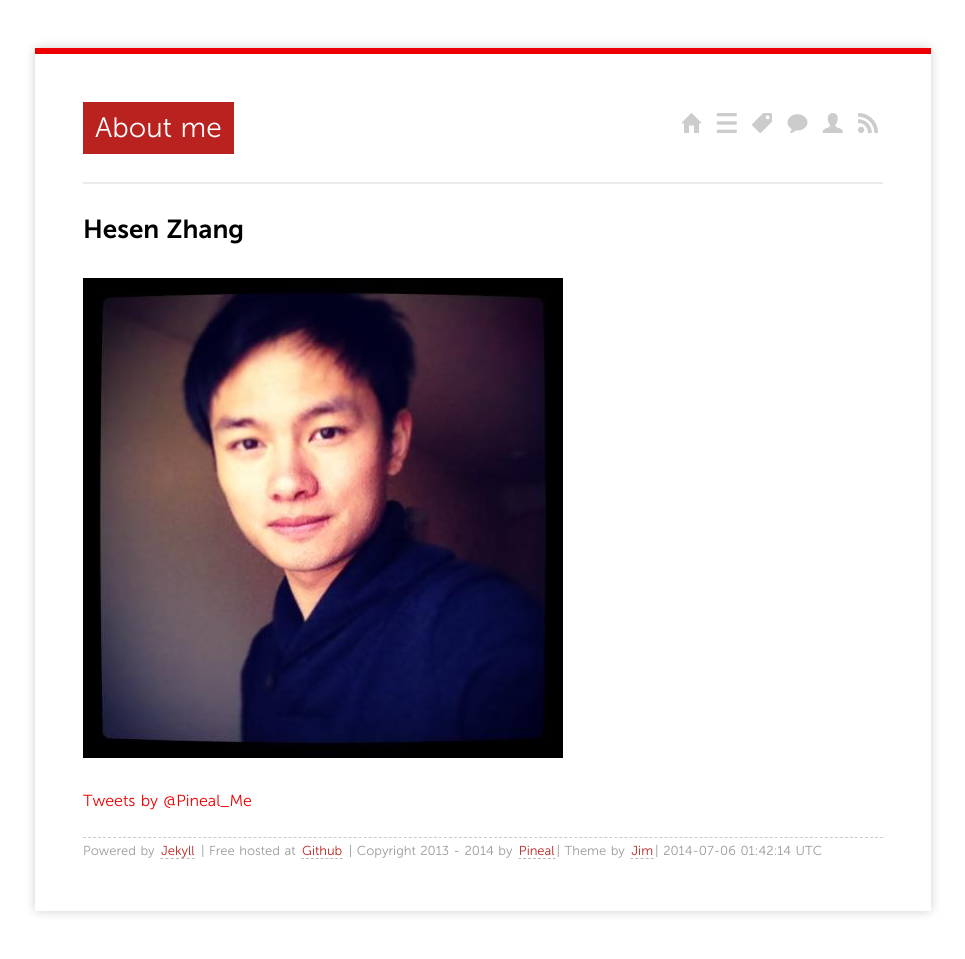
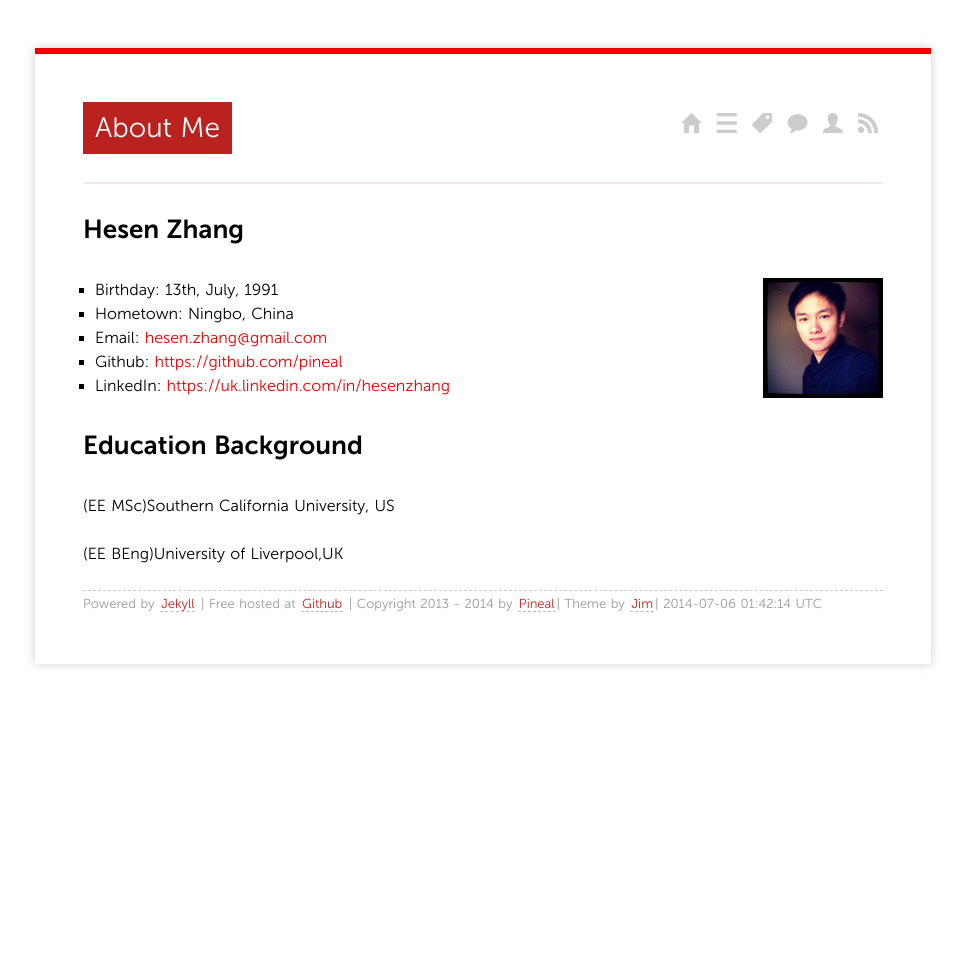
Before and after one commit to pineal/pineal.github.com, a Jekyll site: the page built from about/index.md, in a window 1280 px wide. Shown: the whole page, without its empty margins (157-1122 px from the left). Built offline with Jekyll 4.4.1, drawn with Linux system fonts in a browser that asks for light colours; nearby versions of some CDN libraries; Markdown is read by kramdown in place of the engine named in the settings; comment, search, counter and statistics services are not loaded; after the commit the page ends 900 px from its top, so only the background shows below that.

Commit message:
profile update

```diff
--- a/about/index.md
+++ b/about/index.md
@@ -1,22 +1,20 @@
 ---
-title: About me
+title: About Me
 layout: page
 comments: yes
 ---
 
 ##Hesen Zhang
-![](/media/image/portfolio.jpg)
+<img src="/media/image/portfolio.jpg" alt="Hesen Zhang" width="120" height="120" align="right" />
 
+- Birthday: 13th, July, 1991
+- Hometown: Ningbo, China
+- Email: [hesen.zhang@gmail.com](hesen.zhang@gmail.com)
+- Github: [https://github.com/pineal](https://github.com/pineal)
+- LinkedIn: [https://uk.linkedin.com/in/hesenzhang](https://uk.linkedin.com/in/hesenzhang)
 
+##Education Background
 
+(EE MSc)Southern California University, US
 
-
-
-
-
-
-
-
-
-<a class="twitter-timeline" href="https://twitter.com/Pineal_Me" data-widget-id="484795103001587712">Tweets by @Pineal_Me</a>
-<script>!function(d,s,id){var js,fjs=d.getElementsByTagName(s)[0],p=/^http:/.test(d.location)?'http':'https';if(!d.getElementById(id)){js=d.createElement(s);js.id=id;js.src=p+"://platform.twitter.com/widgets.js";fjs.parentNode.insertBefore(js,fjs);}}(document,"script","twitter-wjs");</script>
+(EE BEng)University of Liverpool,UK
```
